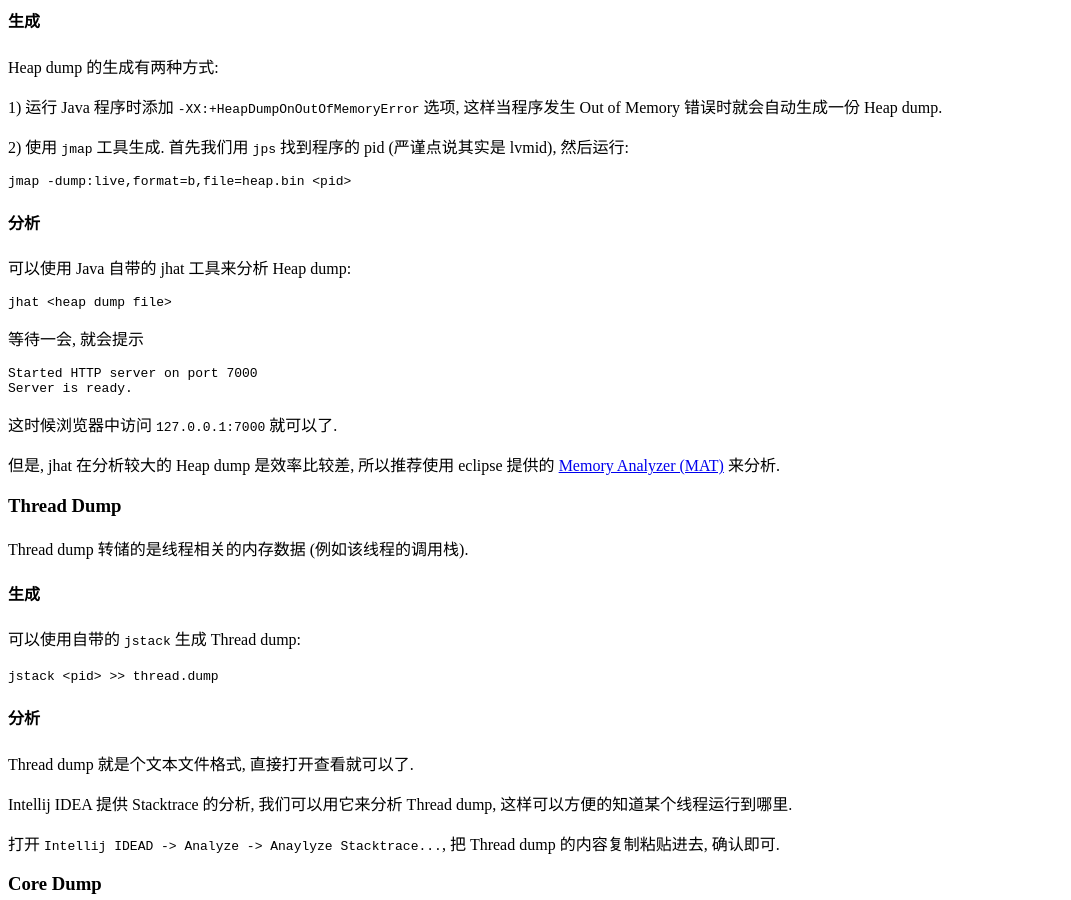
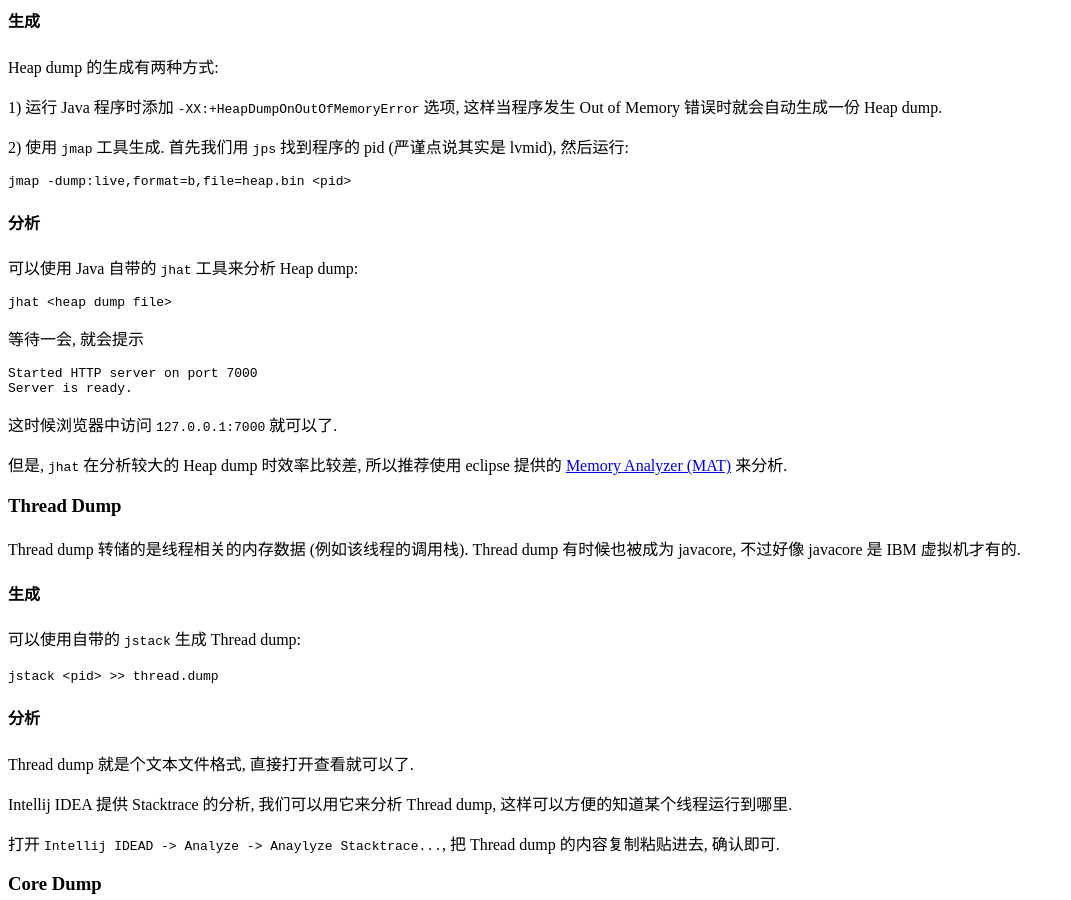
Before and after one commit to yoncise/yoncise.github.io, a Jekyll site: the page built from _posts/2017-05-23-Java-Heap-Dump-Thread-Dump-and-Core-Dump.md, in a window 1280 px wide and 900 px high, scrolled down 400 px. Shown: the whole window, without its empty margins (0-1071 px from the left). Built offline with Jekyll 4.4.1, drawn with Linux system fonts in a browser that asks for light colours.

Commit message:
typo; javacore

````diff
--- a/_posts/2017-05-23-Java-Heap-Dump-Thread-Dump-and-Core-Dump.md
+++ b/_posts/2017-05-23-Java-Heap-Dump-Thread-Dump-and-Core-Dump.md
@@ -25,7 +25,7 @@ jmap -dump:live,format=b,file=heap.bin <pid>
 
 #### 分析
 
-可以使用 Java 自带的 jhat 工具来分析 Heap dump:
+可以使用 Java 自带的 `jhat` 工具来分析 Heap dump:
 
 ``` bash
 jhat <heap dump file>
@@ -40,12 +40,13 @@ Server is ready.
 
 这时候浏览器中访问 `127.0.0.1:7000` 就可以了.
 
-但是, jhat 在分析较大的 Heap dump 是效率比较差,
+但是, `jhat` 在分析较大的 Heap dump 时效率比较差,
 所以推荐使用 eclipse 提供的 [Memory Analyzer (MAT)](http://www.eclipse.org/mat/) 来分析.
 
 ### Thread Dump
 
 Thread dump 转储的是线程相关的内存数据 (例如该线程的调用栈).
+Thread dump 有时候也被成为 javacore, 不过好像 javacore 是 IBM 虚拟机才有的.
 
 #### 生成
 
````
